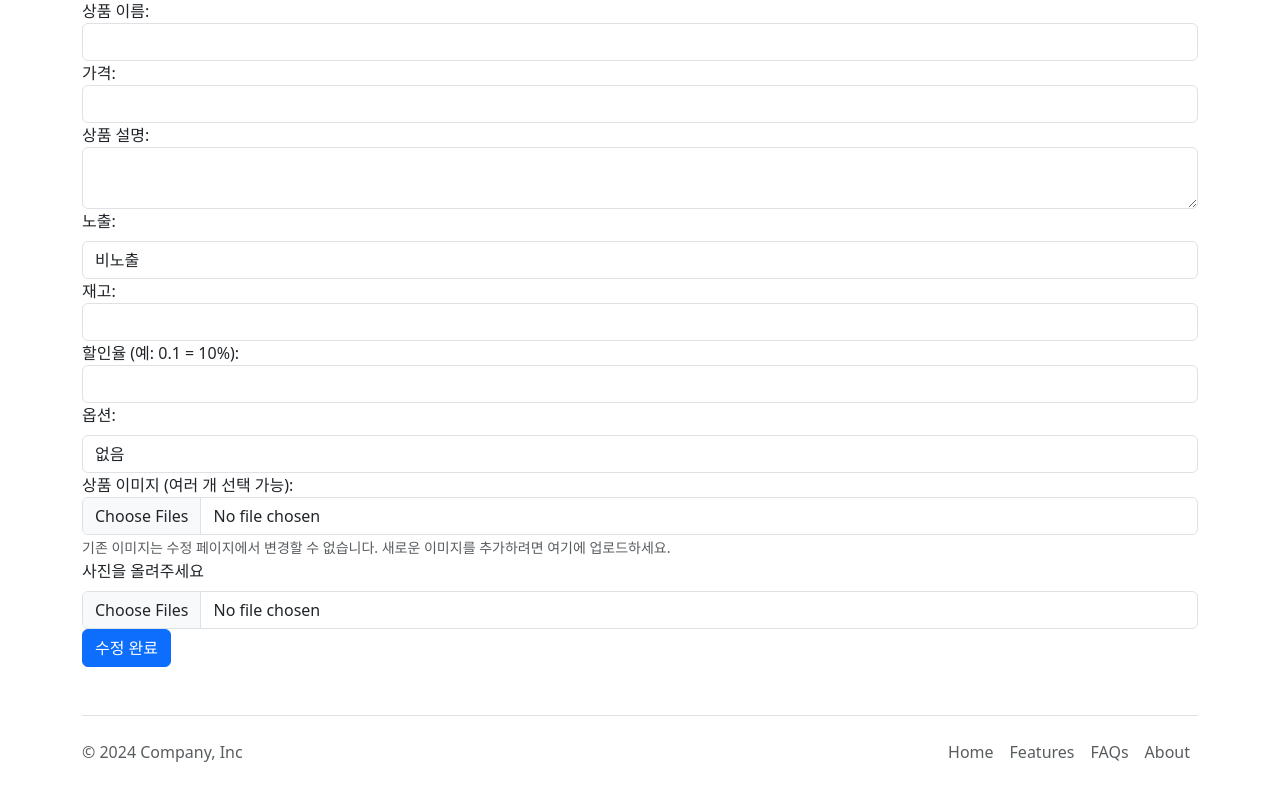
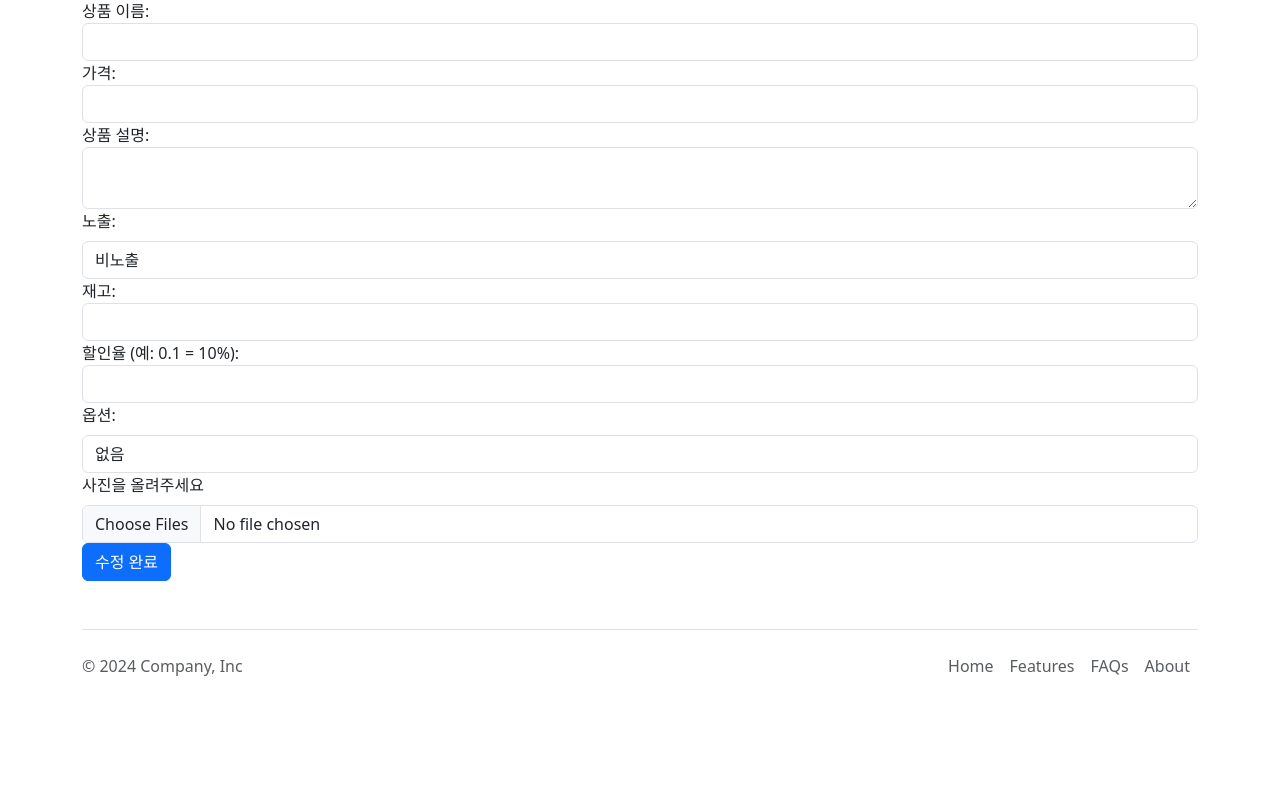
Before and after one commit to digital-zoo/e-commerce, a Django app: template seller/templates/seller/seller_edit_product.html in a window 1280 px wide. Shown: the part 213-1012 px from the top of the page. After the commit the page ends 889 px from the top, so only its background shows below. Run offline with Django 5.2, Linux system fonts and the light colour scheme; the template is opened without the code that fills it, so the values that code supplies are empty.

Commit message:
코드 수정 및 리드미

```diff
--- a/config/settings.py
+++ b/config/settings.py
@@ -73,7 +73,7 @@ WSGI_APPLICATION = 'config.wsgi.application'
 DATABASES = {
     'default': {
         'ENGINE': 'django.db.backends.postgresql',
-        'NAME': 'digital_zoo',
+        'NAME': 'digital_zoo_pj_2',
         'USER': 'postgres',
         'PASSWORD': db_password,
         'HOST': 'hanslab.org',  # 또는 PostgreSQL 서버의 IP 주소
--- a/seller/templates/seller/seller_edit_product.html
+++ b/seller/templates/seller/seller_edit_product.html
@@ -44,11 +44,6 @@
         <option value="False" {% if not product.is_option %}selected{% endif %}>없음</option>
     </select>
 </div>
-  <div class="form-group">
-    <label for="images">상품 이미지 (여러 개 선택 가능):</label>
-    <input type="file" class="form-control" id="images" name="images" multiple>
-    <small class="text-muted">기존 이미지는 수정 페이지에서 변경할 수 없습니다. 새로운 이미지를 추가하려면 여기에 업로드하세요.</small>
-  </div>
   <div>
     <label class="form-label">사진을 올려주세요</label>
     <input type="file" name="files" multiple class="form-control" id="files">
@@ -72,7 +67,7 @@
   <input type="hidden" name="delete_image_ids" value="">  <!-- 숨겨진 입력 요소 -->
   <button type="submit" class="btn btn-primary">수정 완료</button>
 </form>
-{% endblock %}
+
 <script>
   $(document).ready(function() {
     $('input[name="delete_image_ids"]').prev('ul').find('input[name="delete_image_ids"]').change(function() {
@@ -108,3 +103,5 @@
     }
   });
   </script>
+
+{% endblock %}
```
Also changed, not shown: seller/templates/seller/seller_add_product.html (+5 -2 lines), README.md, customer/migrations/0001_initial.py, customer/migrations/0002_initial.py, customer/models.py (line endings or trailing spaces), image-1.png (added), image-2.png (added), image-3.png (added), image-4.png (added), image.png (added), media/10242526084992995-afdb37d2-62d9-4696-b4bc-e611fe753714.jpg (added), media/10242526084992995-afdb37d2-62d9-4696-b4bc-e611fe753714_5dQ3sKB.jpg (added), media/10242526084992995-afdb37d2-62d9-4696-b4bc-e611fe753714_q7W2v2o.jpg (added), seller/migrations/0001_initial.py.
